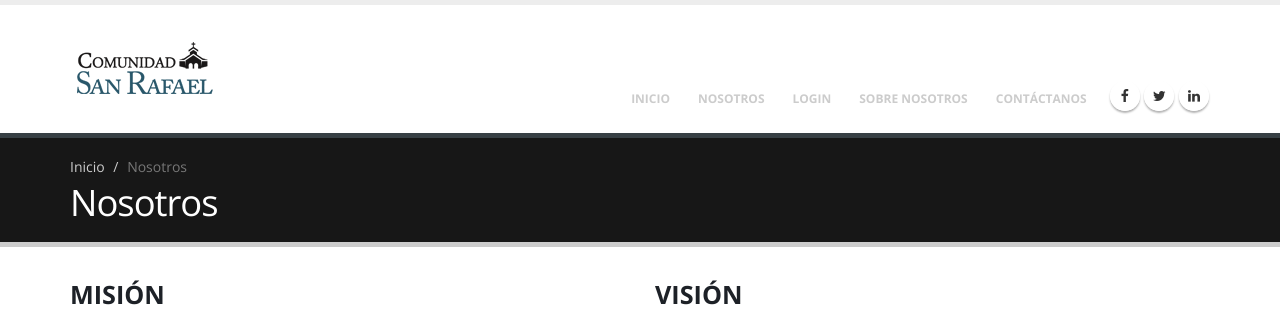
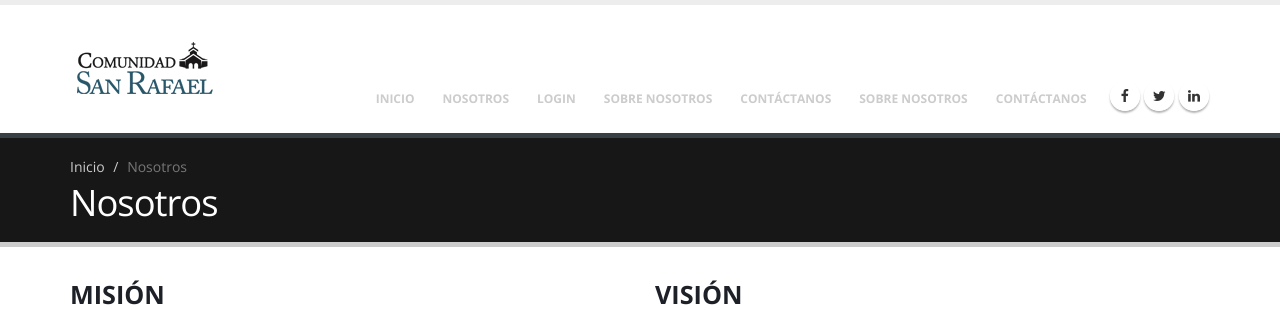
Before and after one commit to isumakun/IglesiaSanRafael, a PHP site: page /IglesiaSanRafael/about-us.php?header=1 in a window 1280 px wide. Shown: the top 310 px of the page. Run offline with PHP 8.4, Linux system fonts and the light colour scheme; some libraries are stand-ins or nearby versions.

```diff
--- a/header.php
+++ b/header.php
@@ -56,6 +56,16 @@
                                                 Contáctanos
                                             </a>
                                         </li>
+                                        <li class="">
+                                            <a href="">
+                                                Sobre Nosotros
+                                            </a>
+                                        </li>
+                                        <li class="">
+                                            <a href="">
+                                                Contáctanos
+                                            </a>
+                                        </li>
                                     </ul>
                                 </nav>
                             </div>
```
